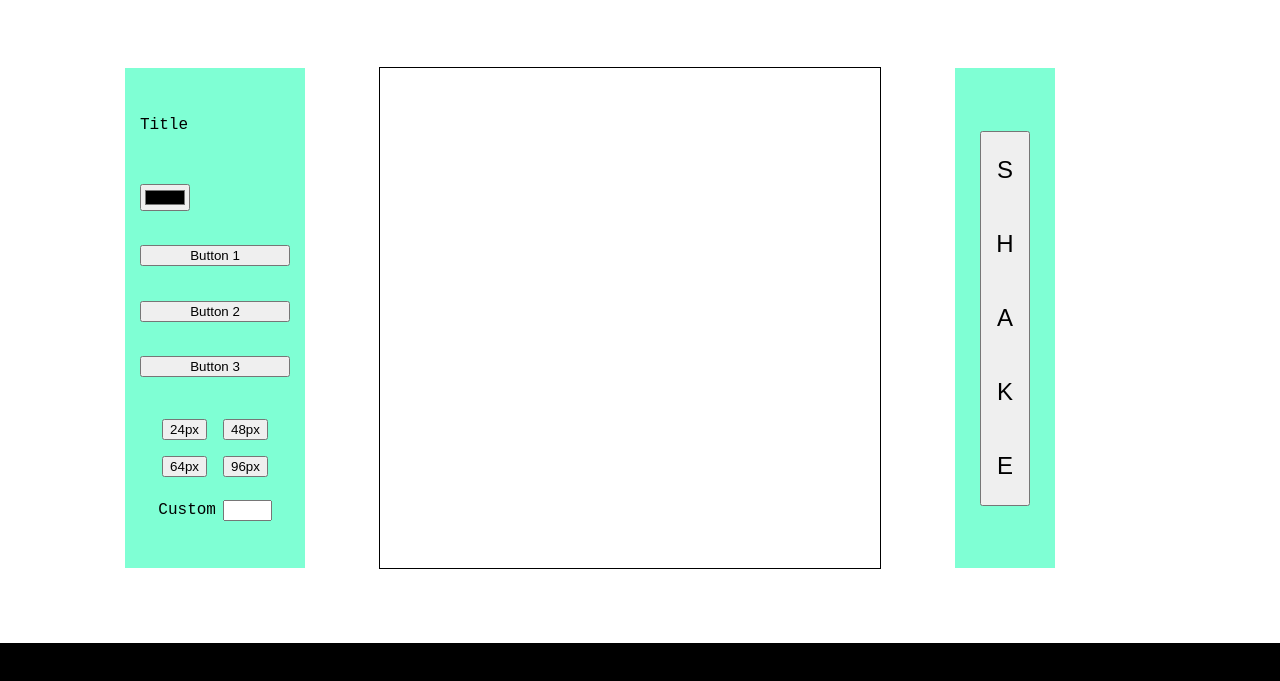
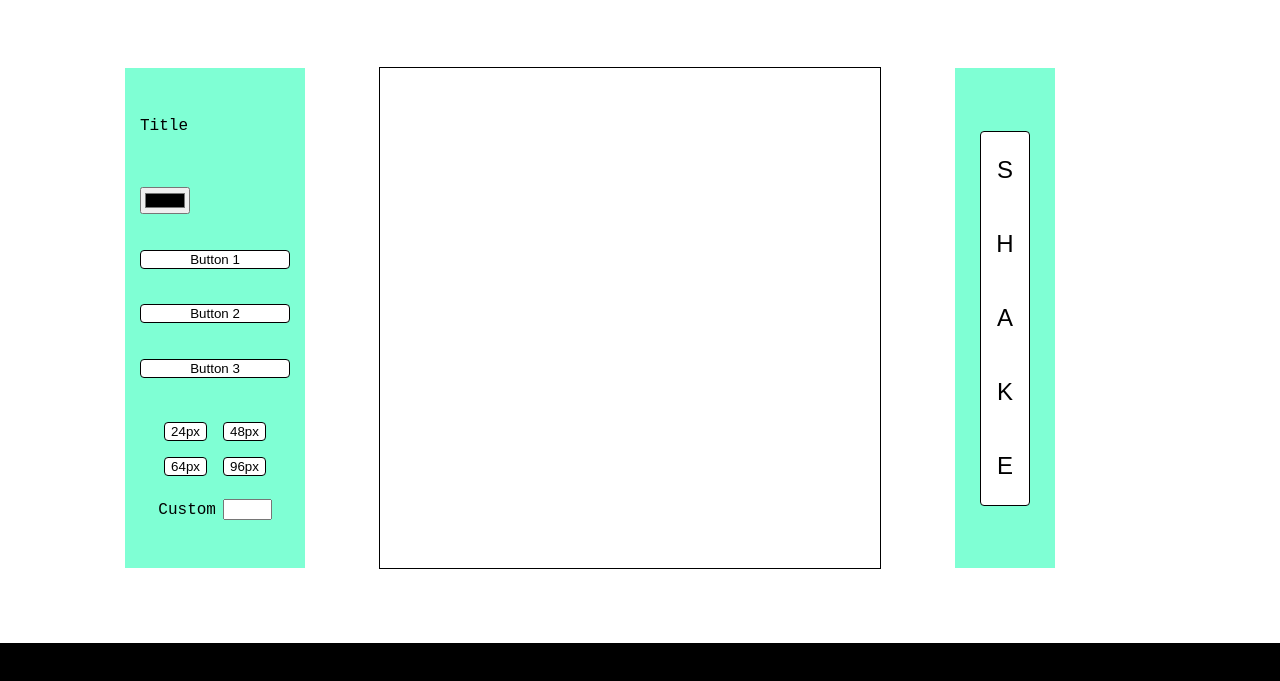
Before and after one commit to sachabate/Etch-a-Sketch, a plain HTML site: page index.html in a window 1280 px wide. Shown: the part 71-752 px from the top of the page. Drawn offline with Linux system fonts and the light colour scheme.

Commit message:
fix: button rendering

```diff
--- a/style.css
+++ b/style.css
@@ -16,9 +16,9 @@ body {
 }
 
 .button {
-    /* background-color: white; */
-    /* border: 1px solid black; */
-    /* border-radius: 4px; */
+    background-color: white;
+    border: 1px solid black;
+    border-radius: 4px;
 }
 
 #title-one {
```
